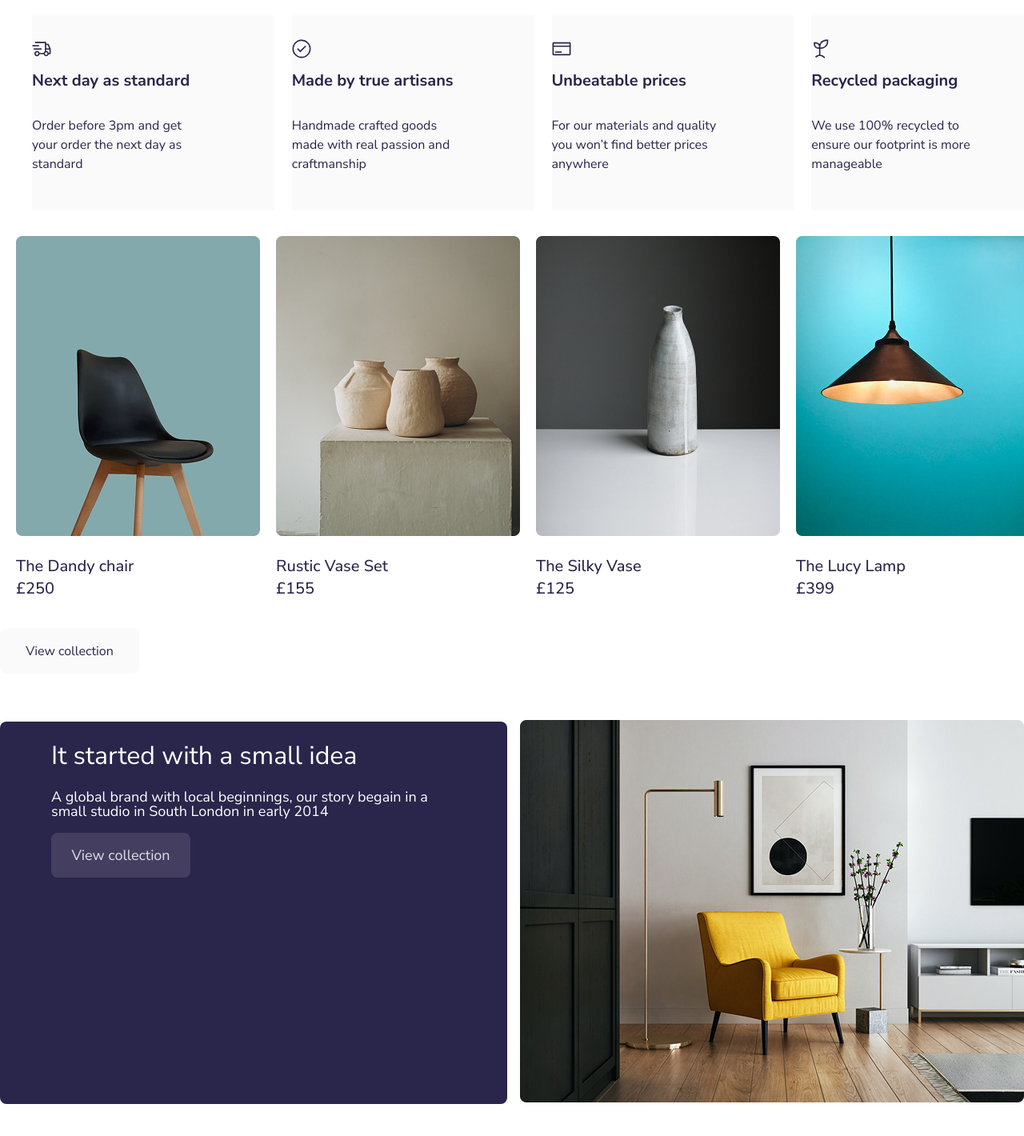
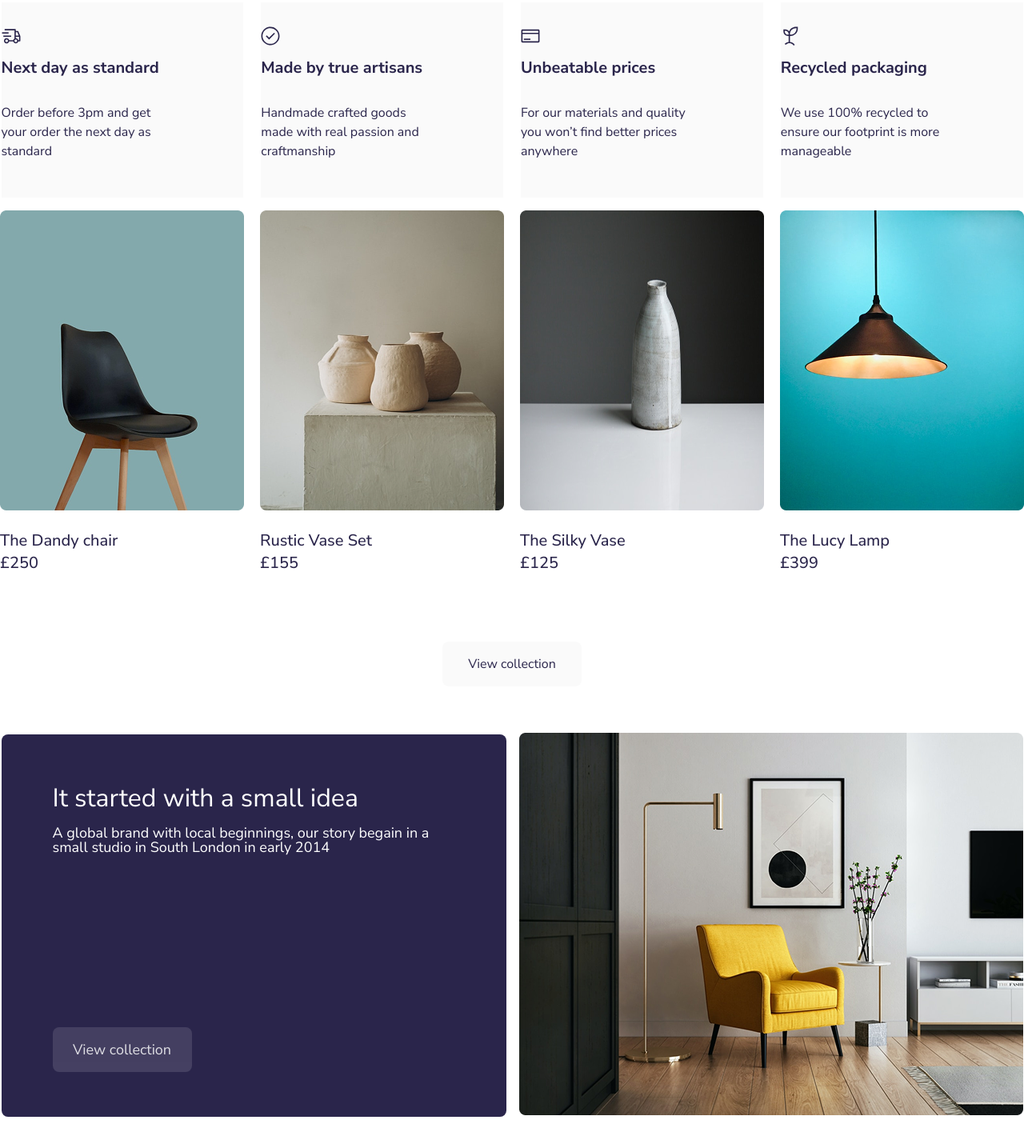
Before and after one commit to Anikraka/avion, a plain HTML site: page index.html in a window 1280 px wide. Shown: the part 960-2380 px from the top of the page at 80% size. Drawn offline with nearby package versions, Linux system fonts and the light colour scheme.

Commit message:
section brand done

```diff
--- a/index.html
+++ b/index.html
@@ -164,8 +164,8 @@
             </ul>
           </div>
         </section>
-        <section class="section__collection">
-          <ul class="collection__list container">
+        <section class="collection container">
+          <ul class="collection__list">
             <li class="collection__item">
               <img
                 src="./images/chair.png"
@@ -219,9 +219,9 @@
               </div>
             </li>
           </ul>
-          <button class="collection__button">View collection</button>
+          <button class="collection__button button">View collection</button>
         </section>
-        <section class="brand">
+        <section class="brand container">
           <div class="brand__info">
             <h2 class="brand__title title">It started with a small idea</h2>
             <p>
--- a/styles.css
+++ b/styles.css
@@ -7,6 +7,7 @@ body {
 
 .container {
   max-width: 1277px;
+  margin: auto;
 }
 
 .wrapper {
@@ -192,6 +193,7 @@ body {
   display: flex;
   flex-direction: row;
   justify-content: center;
+  padding: 0;
   gap: 22px;
 }
 
@@ -222,11 +224,18 @@ body {
   color: #2a254b;
 }
 
+.collection {
+  display: flex;
+  flex-direction: column;
+  align-items: center;
+}
+
 .collection__list {
   list-style: none;
   display: flex;
   flex-direction: row;
   justify-content: center;
+  padding: 0;
   gap: 20px;
 }
 
@@ -238,13 +247,9 @@ body {
 }
 
 .collection__button {
-  width: 174px;
-  height: 56px;
-  border: none;
-  border-radius: 8px;
   background-color: #fafafa;
-  cursor: pointer;
   color: #2a254b;
+  margin-top: 48px;
 }
 
 .brand {
@@ -258,7 +263,7 @@ body {
 }
 
 .brand__info {
-  width: 634px;
+  width: 630px;
   height: 478px;
   background-color: #2a254b;
   border-radius: 8px;
@@ -274,10 +279,13 @@ body {
   font-weight: 400;
   font-size: 32px;
   line-height: 100%;
+  padding-top: 64px;
+  margin: 0;
 }
 
 .brand__button {
   background-color: #f9f9f926;
   color: #ffffff;
   opacity: 0.85;
+  margin-top: 198px;
 }
```
